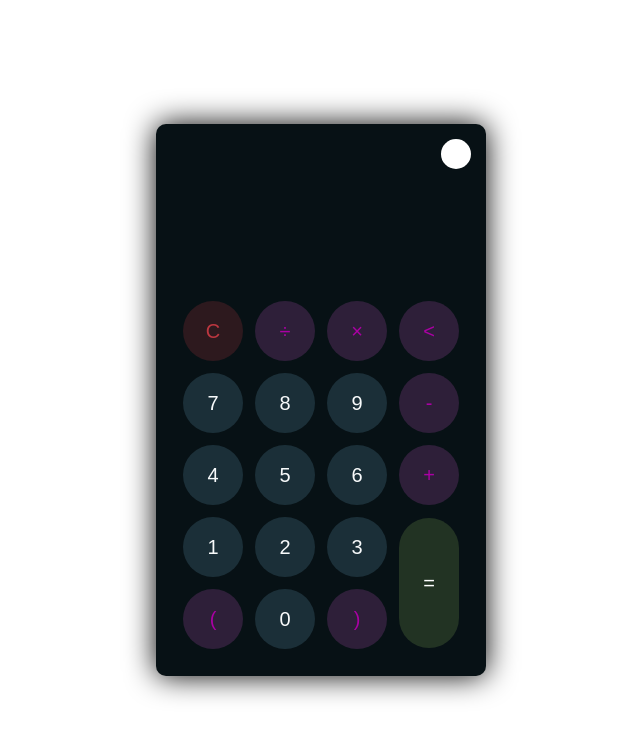
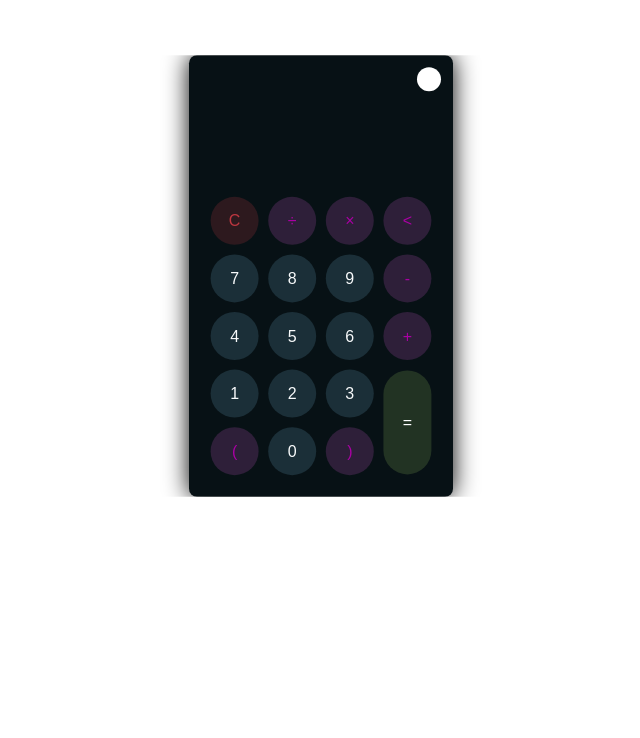
Before and after one commit to muhanstudio/siyuan-widget-Calculator, a plain HTML site: page index.html in a window 1280 px wide. Shown: the whole page, without its empty margins (319-959 px from the left). Drawn offline with Linux system fonts and the light colour scheme.

Commit message:
修正了时钟的大小，优化了显示

```diff
--- a/index.html
+++ b/index.html
@@ -1,13 +1,13 @@
 <!DOCTYPE html>
 <html>
   <head>
-    <meta charset="UTF-8">
-    <meta http-equiv="X-UA-Compatible" content="IE=edge">
-    <meta name="viewport" content="width=device-width, initial-scale=1.0">
-    <link rel="stylesheet" href="./style.css">
+    <meta charset="UTF-8" />
+    <meta http-equiv="X-UA-Compatible" content="IE=edge" />
+    <meta name="viewport" content="width=device-width, initial-scale=1.0" />
+    <link rel="stylesheet" href="./style.css" />
   </head>
   <body>
-    <div class="container">
+    <div class="scale-div">
         <div class="calculator dark">
           <div class="theme-toggler active">
             <i class="toggler-icon"></i>
@@ -39,7 +39,9 @@
                 <td><button class="btn-number" id="1">1</button></td>
                 <td><button class="btn-number" id="2">2</button></td>
                 <td><button class="btn-number" id="3">3</button></td>
-                        <td rowspan="2"><button class="btn-equal" id="equal">=</button></td>
+                <td rowspan="2">
+                  <button class="btn-equal" id="equal">=</button>
+                </td>
               </tr>
               <tr>
                 <td><button class="btn-operator" id="(">(</button></td>
--- a/style.css
+++ b/style.css
@@ -7,16 +7,17 @@
 }
 body{
     font-family: sans-serif;
+    height: 300px;
+}
+.scale-div {
+    transform: scale(0.8); /* 这将缩小到原始大小的50% */
+    place-items: center;
+    overflow: hidden;
+    font-family: sans-serif;
 }
 a{
     text-decoration: none;
     color: #fff;
-}
-.container{
-    height: 100vh;
-    width: 100vw;
-    display: grid;
-    place-items: center;
 }
 .calculator{
     position: relative;
--- a/widget.json
+++ b/widget.json
@@ -2,7 +2,7 @@
   "name": "siyuan-widget-Calculator",
   "author": "muhanstudio",
   "url": "https://github.com/muhanstudio/siyuan-widget-Calculator",
-  "version": "0.0.3",
+  "version": "0.0.4",
   "minAppVersion": "1.1.1",
   "displayName": {
     "default": "Calculator",
```
Lines whose indentation alone changed are shown as unchanged.
